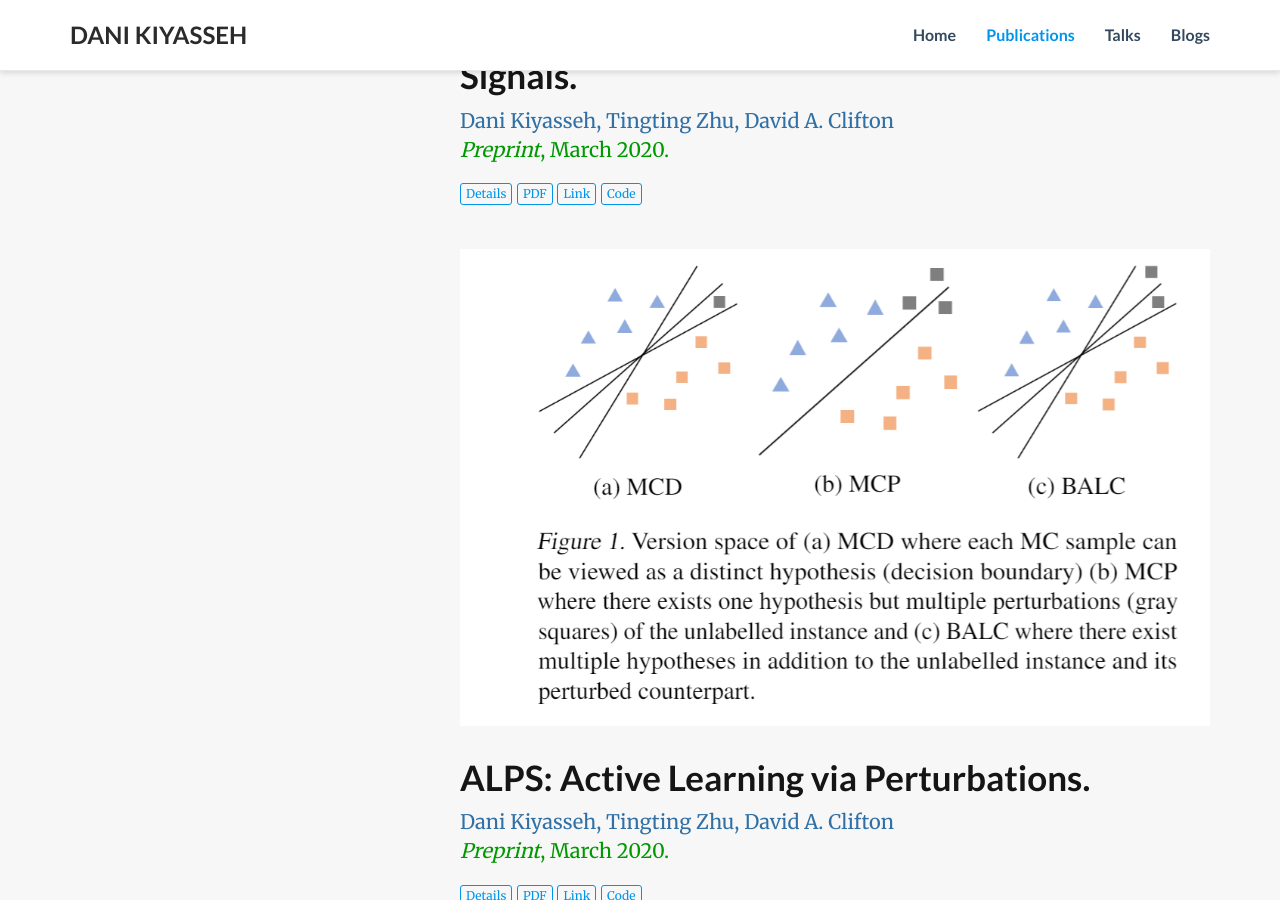
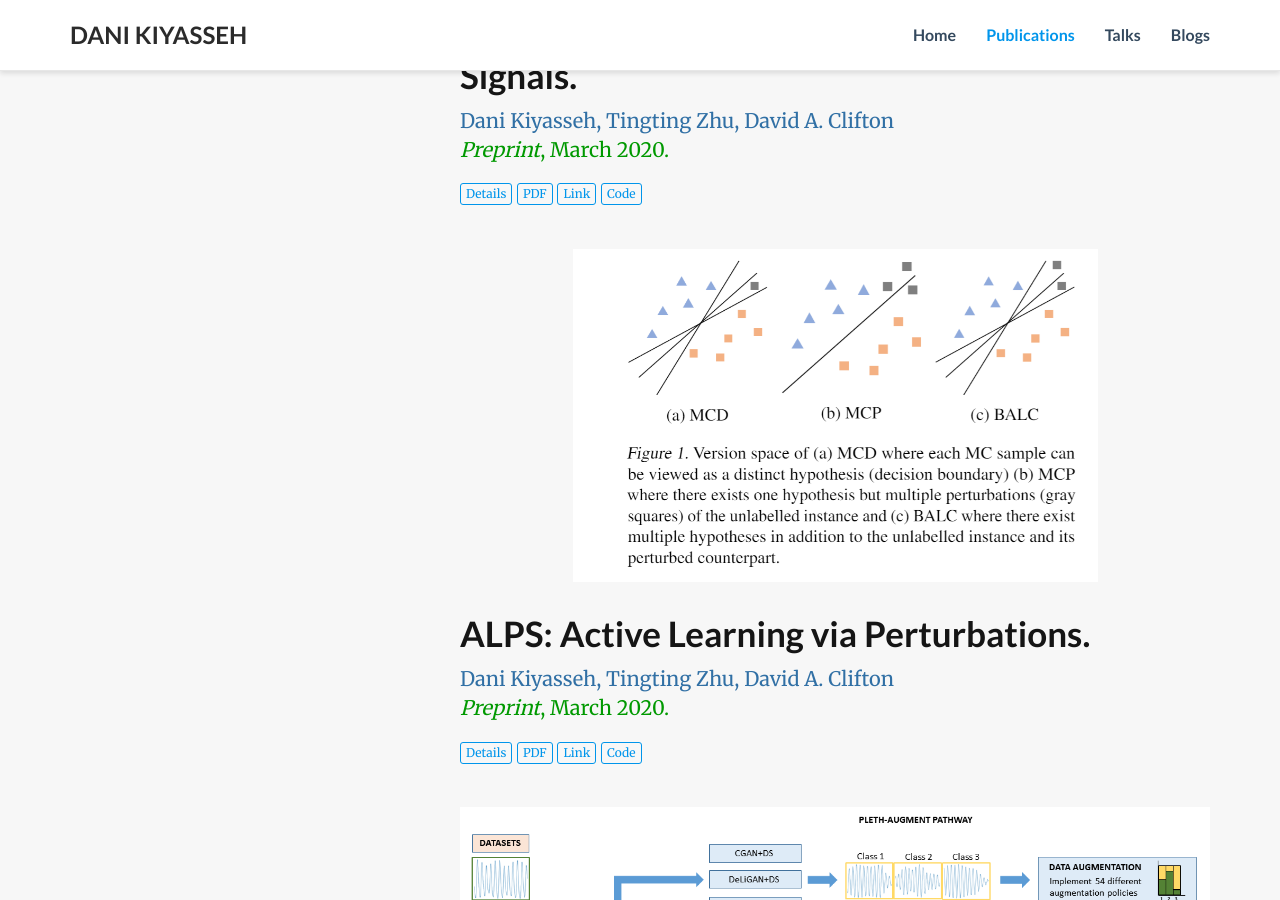
Before and after one commit to danikiyasseh/danikiyasseh.github.io, a Jekyll site: the page index.html, which Jekyll copies as it is, in a window 1280 px wide and 900 px high, scrolled down 2260 px. Built offline with Jekyll 4.4.1, drawn with Linux system fonts in a browser that asks for light colours; nearby versions of some CDN libraries; a style sheet for code colours, icons or effects is not loaded.

Commit message:
Update index.html

```diff
--- a/index.html
+++ b/index.html
@@ -354,7 +354,7 @@ title: Dani Kiyasseh
 
     <div class="col-md-12">
       <a href="">
-        <img src="https://danikiyasseh.github.io/publications/imgs/ALPS_summary_figure.png" class="pub-banner"
+        <img src="https://danikiyasseh.github.io/publications/imgs/ALPS_summary_figure.png" style="max-width:70%;" class="pub-banner"
              itemprop="image">
       </a>
     </div>
@@ -450,7 +450,7 @@ title: Dani Kiyasseh
 
     <div class="col-md-12">
       <a href="">
-        <img src="https://danikiyasseh.github.io/publications/imgs/RBME_summary_figure.png" class="pub-banner"
+        <img src="https://danikiyasseh.github.io/publications/imgs/RBME_summary_figure.png" style="max-width:50%;" class="pub-banner"
              itemprop="image">
       </a>
     </div>
```
